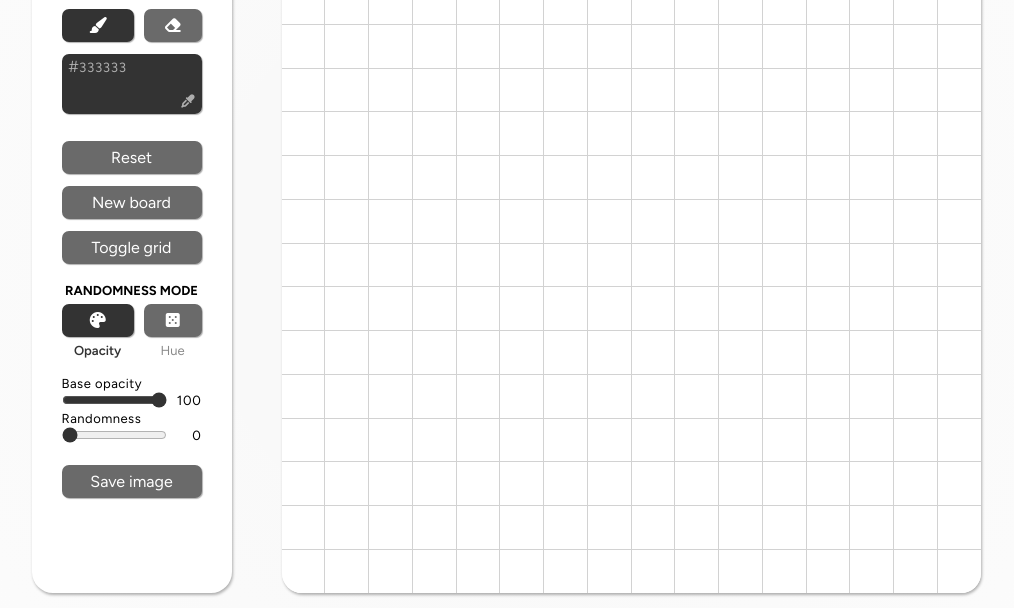
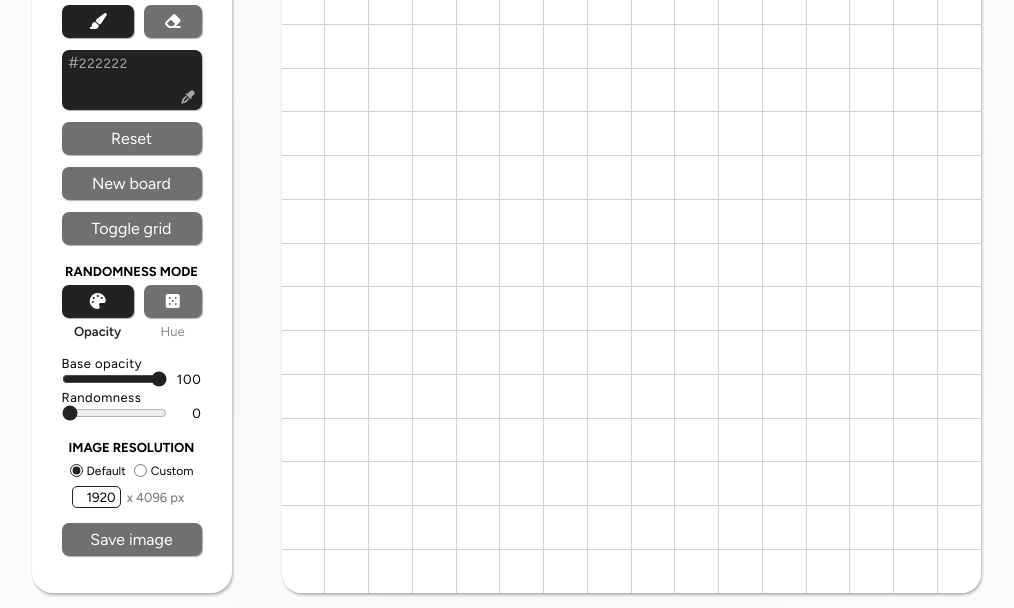
Before and after one commit to pascard20/sketch-board, a plain HTML site: page index.html in a window 1280 px wide. Shown: the part 136-744 px from the top of the page, without its empty margins (134-1148 px from the left). Drawn offline with Linux system fonts and the light colour scheme.

Commit message:
Add export resolution section, adjust menu layout

```diff
--- a/index.html
+++ b/index.html
@@ -21,6 +21,7 @@
 
 <body>
   <div class="wrapper">
+    <div class="menu__wrapper">
       <div class="menu">
         <h1 class="menu__heading">Sketch Board</h1>
 
@@ -44,7 +45,7 @@
         <button class="menu__item shadow btn btn--board">New board</button>
         <button class="menu__item shadow btn btn--grid">Toggle grid</button>
 
-      <span class="menu__item label__mode-title">Randomness mode</span>
+        <span class="label-title label__mode-title">Randomness mode</span>
         <button class="btn--mode menu__item shadow btn btn--small btn--classic switched-on">
           <i class="fa-solid fa-palette"></i>
         </button>
@@ -67,7 +68,25 @@
           <input class="text-input slider__label slider__randomness__label" type="text">
         </div>
 
+        <div class="menu__item resolution__wrapper">
+          <span class="label-title label__resolution-title">Image resolution</span>
+          <div class="resolution-mode__wrapper">
+            <label>
+              <input class="resolution__radio" type="radio" name="resolution-mode" value="default" checked> Default
+            </label>
+            <label>
+              <input class="resolution__radio" type="radio" name="resolution-mode" value="custom"> Custom
+            </label>
+          </div>
+
+          <div class="resolution-input__wrapper">
+            <input type="tel" class="resolution__width-input" value="1920">
+            <span class="resolution-display">x <span class="height-display">4096</span> px</span>
+          </div>
+        </div>
+
         <button class="menu__item shadow btn btn--save">Save image</button>
+      </div>
     </div>
     <div class="grid__wrapper grid--on"></div>
   </div>
--- a/script.js
+++ b/script.js
@@ -38,7 +38,7 @@ let clicked = false;
 let eyedropper = false;
 let random = false;
 let eraser = false;
-let currentColor = '#333333';
+let currentColor = '#222222';
 let cachedColor = currentColor;
 let cachedEyedropperColor;
 let cachedMode, cachedModeLabel;
--- a/style.css
+++ b/style.css
@@ -28,6 +28,9 @@ input {
     --gridItemCount: 1;
     --gridBorder: 1px;
     --gridItemSize: calc(var(--gridWrapperSize) / var(--gridItemCount));
+    --darkBlack: #222;
+    --darkGray: #707070;
+    --lightGray: #909090;
 }
 
 /* --------------------------------- GENERAL -------------------------------- */
@@ -79,25 +82,34 @@ html.eyedropper-on .menu * {
     justify-content: center;
     gap: 1.2rem 1rem;
     padding: 2rem 3rem;
+
+    animation: roll-up 1.1s .1s both;
+
+
+    width: 100%;
+    height: 100%;
+    text-align: center;
+    line-height: 1;
+}
+
+.menu__wrapper {
+    animation: fade-in .5s .2s both;
+    height: var(--gridWrapperSize);
+    width: 200px;
+    background-color: #fff;
     box-shadow: 1px 2px 3px 0 rgba(0, 0, 0, .3);
     border-radius: 2.1rem;
-    animation: fade-in .5s .2s both;
-    background-color: #fff;
-    height: var(--gridWrapperSize);
-    width: 200px;
-    text-align: center;
-    line-height: 1;
 }
 
 .menu__heading {
     text-transform: uppercase;
     font-weight: 700;
-    animation: roll-up 1.1s .1s both;
-    color: #333;
+    animation: roll-up-title 1s .1s both;
+    color: var(--darkBlack);
     font-size: 3.2rem;
     display: block;
     padding-bottom: .8rem;
-    margin: .4rem 0 .8rem;
+    margin: 0 0 .8rem;
 }
 
 .menu__heading::after {
@@ -107,7 +119,7 @@ html.eyedropper-on .menu * {
     bottom: 0;
     width: 110%;
     height: .2rem;
-    background-color: #666;
+    background-color: var(--darkGray);
     transform: translateX(-50%);
 }
 
@@ -115,17 +127,16 @@ html.eyedropper-on .menu * {
 
 .menu__item {
     border-radius: .7rem;
-    animation: roll-up 1.1s .1s both;
     width: 100%;
 }
 
-.menu__item.shadow {
+.shadow {
     box-shadow: 1px 1px 1px 0 rgba(0, 0, 0, .3);
 }
 
 .btn {
     padding: .7rem 1.4rem;
-    background-color: #6a6a6a;
+    background-color: var(--darkGray);
     color: #fff;
     font-size: 1.6rem;
     cursor: pointer;
@@ -141,12 +152,12 @@ html.eyedropper-on .menu * {
 }
 
 .btn.btn--save {
-    margin-top: 1.8rem;
+    margin-top: .3rem;
 }
 
 .label__mode {
     display: flex;
-    margin: -.5rem 0 .8rem;
+    margin: -.5rem 0 .7rem;
     font-size: 1.3rem;
     width: 100%;
     gap: 1rem;
@@ -162,18 +173,22 @@ html.eyedropper-on .menu * {
 }
 
 .label__mode span.switched-on {
-    color: #333;
+    color: var(--darkBlack);
     font-weight: 600;
     flex-grow: 5;
 }
 
-.label__mode-title {
+.label-title {
     width: 100%;
     font-size: 1.3rem;
+    text-transform: uppercase;
+    font-weight: 700;
+    display: block;
+}
+
+.label__mode-title {
     margin-bottom: -.5rem;
     margin-top: .8rem;
-    text-transform: uppercase;
-    font-weight: 700;
 }
 
 .slider__wrapper {
@@ -187,7 +202,7 @@ html.eyedropper-on .menu * {
     display: block;
     font-size: 1.3rem;
     letter-spacing: .5px;
-    margin-bottom: .2rem;
+    margin-bottom: .1rem;
 }
 
 .slider__label {
@@ -195,20 +210,84 @@ html.eyedropper-on .menu * {
     flex: 1 0 0;
     width: 0;
     text-align: right;
-    color: #333;
+    color: var(--darkBlack);
 }
 
 .slider {
     width: 75%;
-    accent-color: #333;
+    accent-color: var(--darkBlack);
+}
+
+.label__resolution-title {
+    margin: 1.6rem 0 .7rem;
+    width: 100%;
+}
+
+.resolution__wrapper {
+    display: flex;
+    flex-wrap: wrap;
+}
+
+.resolution-input__wrapper {
+    width: 85%;
+    margin: .2rem auto 0;
+    display: flex;
+    align-items: center;
+    justify-content: center;
+    gap: .1rem;
+    font-size: 1.3rem;
+
+}
+
+.resolution-input__wrapper>* {
+    flex-grow: 3;
+    width: 0;
+    /* background: red; */
+}
+
+.resolution-display {
+    flex-grow: 5;
+    text-align: left;
+    padding-left: .5rem;
+    color: var(--darkGray);
+}
+
+.resolution__width-input {
+    padding: .2rem .4rem;
+    text-align: right;
+    border-radius: .5rem;
+    border: 1px solid var(--darkBlack);
+}
+
+.resolution-mode__wrapper {
+    font-size: 1.2rem;
+    display: flex;
+    justify-items: center;
+    /* background: red; */
+    gap: .8rem;
+    margin: .3rem auto .7rem;
+}
+
+.resolution-mode__wrapper * {
+    cursor: pointer;
+}
+
+.resolution-mode__wrapper label {
+    display: flex;
+    align-items: center;
+    gap: .4rem;
+}
+
+.resolution__radio {
+    accent-color: var(--darkBlack);
 }
 
 .btn:hover {
-    background-color: #333;
+    background-color: var(--darkBlack);
 }
 
 .btn.switched-on {
-    background-color: #333;
+    background-color: var(--darkBlack);
     flex-grow: 3;
 }
 
@@ -220,11 +299,7 @@ html.eyedropper-on .menu * {
 }
 
 .color__wrapper.dark {
-    color: #333;
-}
-
-.color__wrapper+* {
-    margin-top: 1.5rem;
+    color: var(--darkBlack);
 }
 
 .color__input {
@@ -316,7 +391,7 @@ html.eyedropper-on .menu * {
     top: -1.6rem;
     left: 0;
     font-size: 1.6rem;
-    -webkit-text-stroke: 1px #333;
+    -webkit-text-stroke: 1px var(--darkBlack);
     pointer-events: none;
 }
 
@@ -348,7 +423,7 @@ html.eyedropper-on .menu * {
 }
 
 .grid__item.active {
-    background-color: #333;
+    background-color: var(--darkBlack);
 }
 
 /* --------------------------------- FOOTER --------------------------------- */
@@ -422,3 +497,22 @@ html.eyedropper-on .menu * {
         transform: translateY(0rem);
     }
 }
+
+@keyframes roll-up-title {
+    0% {
+        opacity: 0;
+        transform: translateY(4rem);
+    }
+
+    25% {
+        opacity: 0;
+    }
+
+    50% {
+        opacity: 1;
+    }
+
+    100% {
+        transform: translateY(0rem);
+    }
+}
```
Lines whose indentation alone changed are shown as unchanged.
